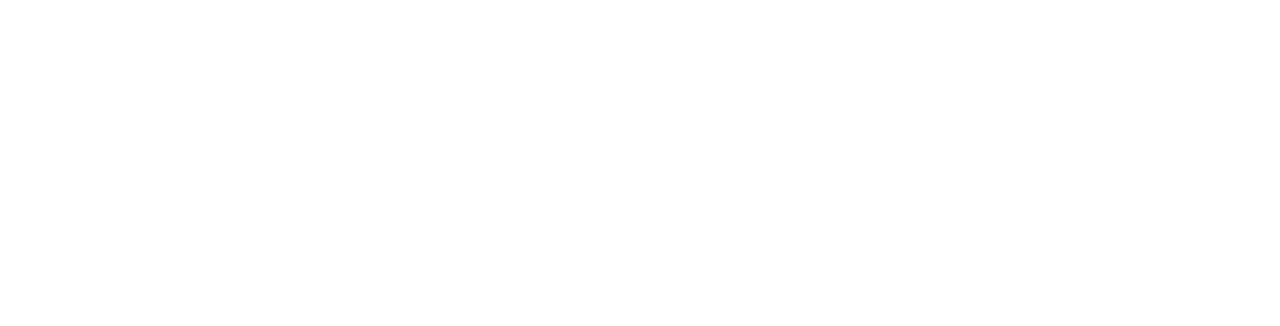
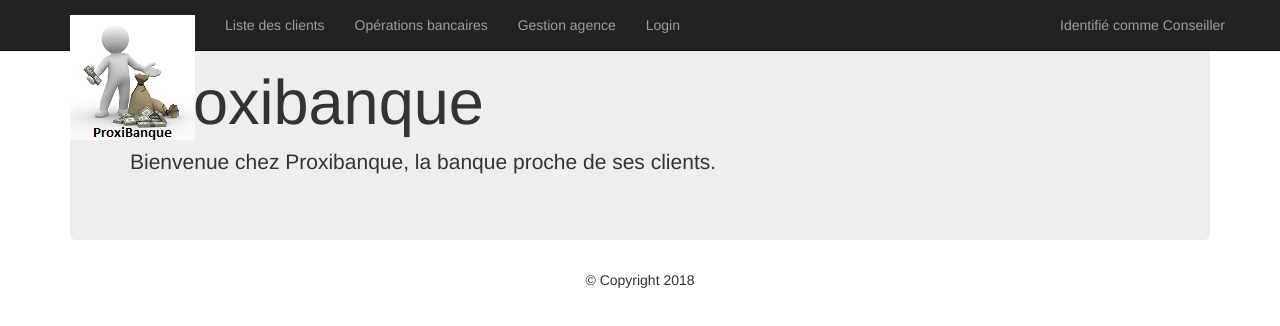
Before and after one commit to jbeydu03/ProxibanqueProjetV4, an Angular app in the folder Proxibanque-Angular-JBB-SJ-JMH/: page /home in a window 1280 px wide. Shown: the top 326 px of the page. Built offline with nearby package versions, Linux system fonts and the light colour scheme.

Commit message:
ajout de l'en tête et pied de page + barre de navigation

```diff
--- a/Proxibanque-Angular-JBB-SJ-JMH/src/app/app.component.html
+++ b/Proxibanque-Angular-JBB-SJ-JMH/src/app/app.component.html
@@ -1,3 +1,7 @@
-<div style="text-align:center">
-<app-liste-client></app-liste-client>
-</ul>
+<app-navbar></app-navbar>
+
+<div class="container">
+    <router-outlet></router-outlet>
+</div>
+<!-- Pied de page -->
+<app-footer></app-footer>
--- /dev/null
+++ b/Proxibanque-Angular-JBB-SJ-JMH/src/app/common/footer/footer.component.html
@@ -0,0 +1,3 @@
+<div class="container">
+    <p class="text-center">&copy; Copyright {{copyrightDate}}</p>
+  </div>
--- /dev/null
+++ b/Proxibanque-Angular-JBB-SJ-JMH/src/app/common/footer/footer.component.ts
@@ -0,0 +1,17 @@
+import { Component, OnInit } from '@angular/core';
+
+@Component({
+  selector: 'app-footer',
+  templateUrl: './footer.component.html',
+  styles: []
+})
+export class FooterComponent implements OnInit {
+
+  copyrightDate = (new Date()).getFullYear();
+
+  constructor() { }
+
+  ngOnInit() {
+  }
+
+}
--- /dev/null
+++ b/Proxibanque-Angular-JBB-SJ-JMH/src/app/common/home/home.component.html
@@ -0,0 +1,5 @@
+
+<div class="jumbotron">
+    <h1>{{ appName }}</h1>
+    <p>Bienvenue chez Proxibanque, la banque proche de ses clients.</p>
+  </div>
--- /dev/null
+++ b/Proxibanque-Angular-JBB-SJ-JMH/src/app/common/home/home.component.ts
@@ -0,0 +1,17 @@
+import { Component, OnInit } from '@angular/core';
+
+@Component({
+  selector: 'app-home',
+  templateUrl: './home.component.html',
+  styles: []
+})
+export class HomeComponent implements OnInit {
+
+  appName='Proxibanque';
+
+  constructor() { }
+
+  ngOnInit() {
+  }
+
+}
--- /dev/null
+++ b/Proxibanque-Angular-JBB-SJ-JMH/src/app/common/navbar/navbar.component.html
@@ -0,0 +1,30 @@
+<nav class="navbar navbar-inverse navbar-fixed-top">
+    <div class="container">
+      <div class="navbar-header">
+        <button type="button" class="navbar-toggle collapsed" data-toggle="collapse" data-target="#navbar" aria-expanded="false"
+          aria-controls="navbar">
+          <span class="sr-only">Toggle navigation</span>
+          <span class="icon-bar"></span>
+          <span class="icon-bar"></span>
+          <span class="icon-bar"></span>
+        </button>
+        <a class="navbar-brand">
+          <img [src]="logo">
+        </a>
+      </div>
+      <div id="navbar" class="navbar-collapse collapse">
+        <ul class="nav navbar-nav">
+          <!-- Mettre routerLink à la place de href permet le cote Single Page Application contrairement à href qui rafraichit -->
+          <li *ngFor="let item of navItems">
+            <a [routerLink]="item.path">{{item.text}}</a>
+          </li>
+        </ul>
+        <!--<p class="navbar-text navbar-right">Identifié comme <a href="#" class="navbar-link">{{user.name}}</a></p>  variante classique avec interpolation-->
+        <!-- Autre possibilité si on passe par le DOM -->
+        <p class="navbar-text navbar-right">Identifié comme
+          <a href="#" class="navbar-link">Conseiller</a><!-- Ne pas oublier [textContent]="conseiller.nom + conseiller.prenom"-->
+        </p>
+      </div>
+      <!--/.nav-collapse -->
+    </div>
+  </nav>
--- /dev/null
+++ b/Proxibanque-Angular-JBB-SJ-JMH/src/app/common/navbar/navbar.component.ts
@@ -0,0 +1,29 @@
+import { Component, OnInit } from '@angular/core';
+
+interface NavItem{
+  text: string;
+  path: string;
+}
+
+@Component({
+  selector: 'app-navbar',
+  templateUrl: './navbar.component.html',
+  styles: []
+})
+export class NavbarComponent implements OnInit {
+
+  // Attributes
+  logo = "/assets/logo-PB.jpg";
+  navItems: NavItem[] = [
+    {text:'Liste des clients', path:'clients'},
+    {text:'Opérations bancaires', path:'operations'},
+    {text:'Gestion agence', path:'gerant'},
+    {text:'Login', path:'login'}
+  ];
+
+  constructor() { }
+
+  ngOnInit() {
+}
+
+}
```
Also changed, not shown: Proxibanque-Angular-JBB-SJ-JMH/src/app/app.module.ts (+7 -0 lines), Proxibanque-Angular-JBB-SJ-JMH/src/assets/logo-PB.jpg (added).
